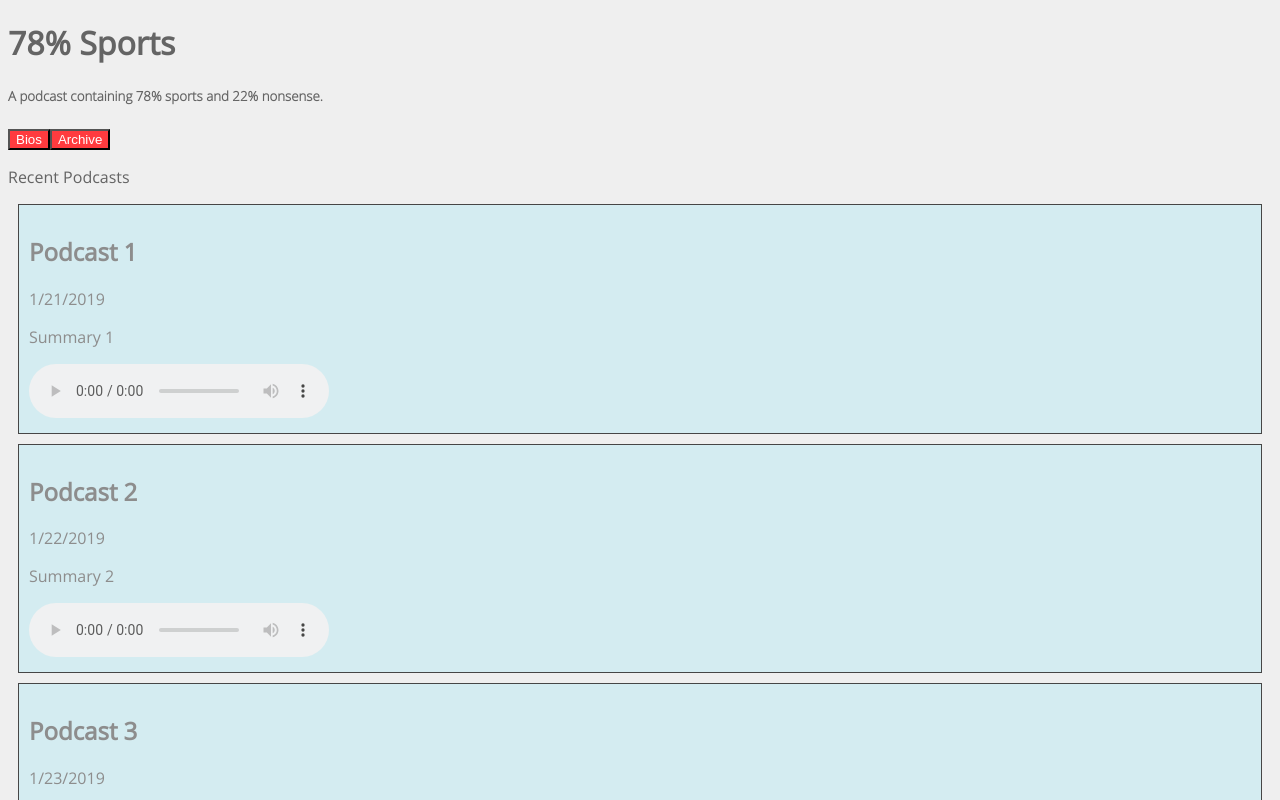
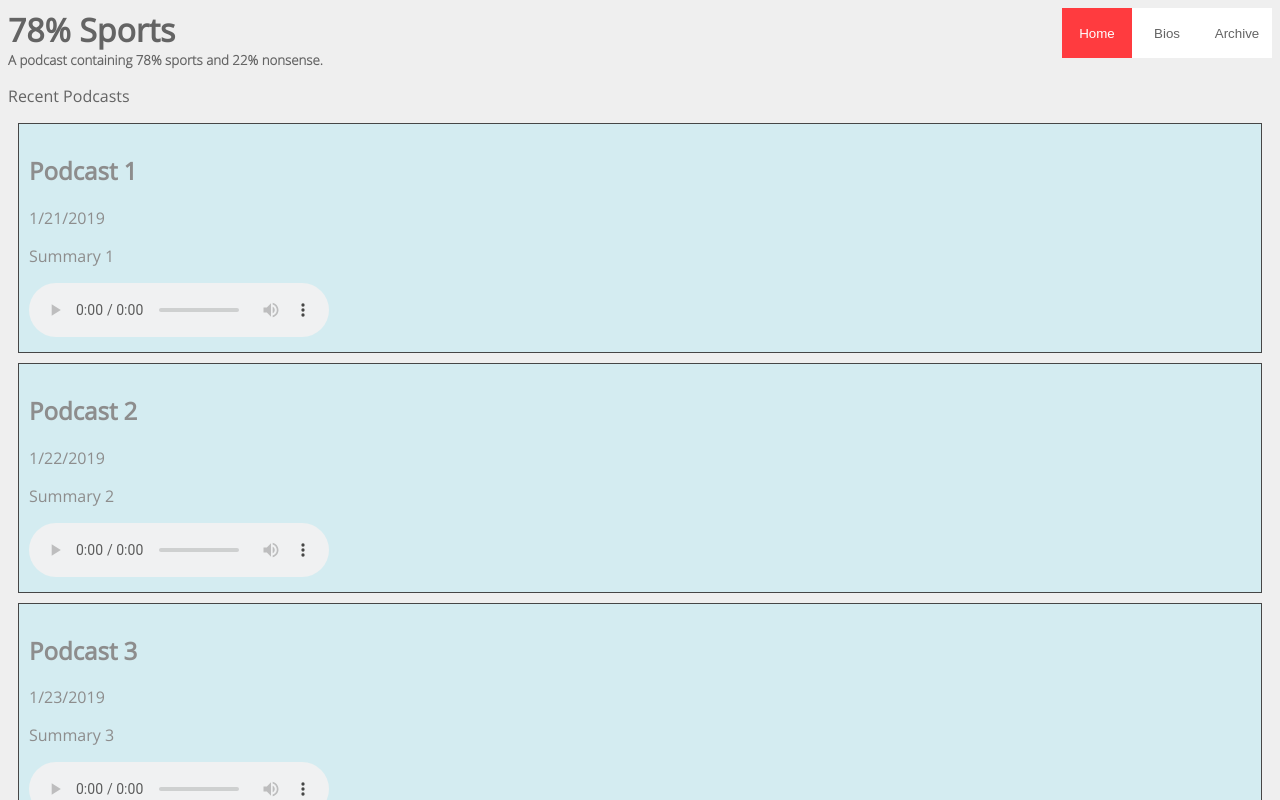
Before and after one commit to epatmalnieks/podcast, a Vue app: page /#/ in a window 1280 px wide. Shown: the top 800 px of the page. Built offline with nearby package versions, Linux system fonts and the light colour scheme.

Commit message:
Added nav component

```diff
--- a/src/App.vue
+++ b/src/App.vue
@@ -1,10 +1,22 @@
 <template>
   <div id="app">
+    <nav-component></nav-component>
     <h1>78% Sports</h1>
     <h5>A podcast containing 78% sports and 22% nonsense.</h5>
     <router-view/>
   </div>
 </template>
+
+<script>
+import NavComponent from '@/components/Nav.vue';
+
+export default {
+  name: 'Nav',
+  components: {
+    NavComponent,
+  },
+};
+</script>
 
 <style lang="scss">
   @font-face{
@@ -23,7 +35,12 @@
     color: #646464;
   }
 
+  h1 {
+      margin: 0;
+  }
+
   h5{
+    margin: 0;
     font-family: 'OpenSans-Light';
   }
 
--- /dev/null
+++ b/src/components/Nav.vue
@@ -0,0 +1,57 @@
+<template>
+  <div class="nav">
+    <button class="navButton" :class="selectedRoute === '/' ? 'navButtonSelected' : ''" @click='goToHome'>Home</button>
+    <button class="navButton" :class="selectedRoute === 'bios' ? 'navButtonSelected' : ''" @click='goToBios'>Bios</button>
+    <button class="navButton" :class="selectedRoute === 'archive' ? 'navButtonSelected' : ''" @click='goToArchive'>Archive</button>
+  </div>
+</template>
+
+<script>
+export default {
+  name: 'Nav',
+  data() {
+    return {
+      selectedRoute: '/',
+    };
+  },
+  methods: {
+    goToBios() {
+      this.$router.push({ name: 'bios' });
+      this.selectedRoute = 'bios';
+    },
+    goToArchive() {
+      this.$router.push({ name: 'archive' });
+      this.selectedRoute = 'archive';
+    },
+    goToHome() {
+      this.$router.push({ name: 'home' });
+      this.selectedRoute = '/';
+    },
+  },
+};
+</script>
+
+<style lang="scss">
+.nav {
+  float:right;
+}
+
+.navButton {
+color: #646464;
+background-color:#FFFFFF;
+border: none;
+height: 50px;
+width: 70px;
+text-align: center;
+}
+
+.navButtonSelected {
+  color: #FFFFFF;
+  background-color:#FFFFFF;
+  border: none;
+  height: 50px;
+  width: 70px;
+  text-align: center;
+  background-color:#FF3B3F;
+}
+</style>
--- a/src/router.js
+++ b/src/router.js
@@ -5,8 +5,7 @@ import Home from './views/Home.vue';
 Vue.use(Router);
 
 export default new Router({
-  routes: [
-    {
+  routes: [{
     path: '/',
     name: 'home',
     component: Home,
--- a/src/views/Home.vue
+++ b/src/views/Home.vue
@@ -1,9 +1,5 @@
 <template>
 <div>
-  <div>
-    <button class='biosButton' @click='goToBios'>Bios</button>
-    <button class='archiveButton' @click='goToArchive'>Archive</button>
-  </div>
   <div>
     <p>Recent Podcasts</p>
     <div class='podcastBox' v-for='(podcast, key) in recentPodcasts' :key='key'>
@@ -46,14 +42,6 @@ export default {
       }],
     };
   },
-  methods: {
-    goToBios() {
-      this.$router.push({ name: 'bios' });
-    },
-    goToArchive() {
-      this.$router.push({ name: 'archive' });
-    },
-  },
 };
 </script>
 
```
Also changed, not shown: .eslintrc.js. Lines whose indentation alone changed are shown as unchanged.
